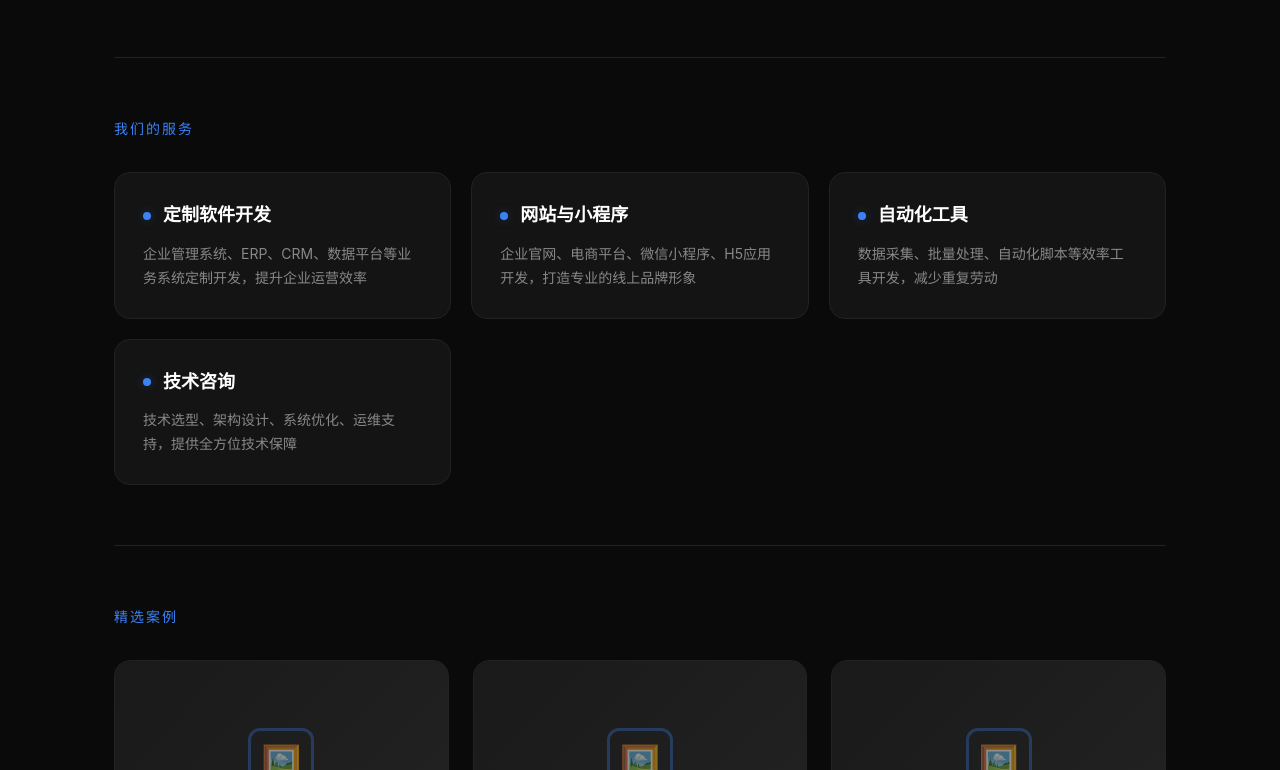
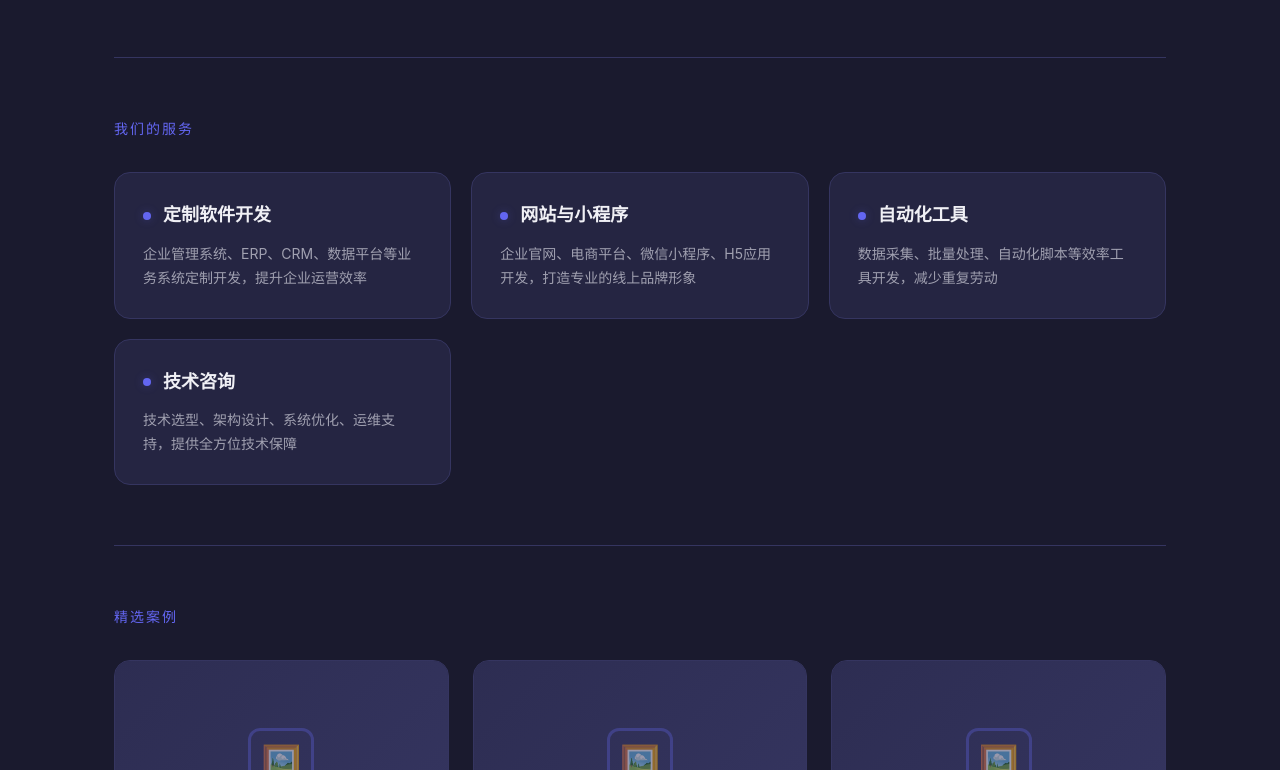
Before and after one commit to yuan71058/DongHao, a plain HTML site: page index.html in a window 1280 px wide. Shown: the part 557-1327 px from the top of the page. Drawn offline with Linux system fonts and the light colour scheme.

Commit message:
调整暗色主题为深蓝灰色调

```diff
--- a/index.html
+++ b/index.html
@@ -8,15 +8,15 @@
         * { margin: 0; padding: 0; box-sizing: border-box; }
 
         :root {
-            --bg: #0a0a0a;
-            --bg-card: #141414;
-            --bg-hover: #1a1a1a;
-            --text: #ffffff;
-            --text-muted: #888888;
-            --accent: #3b82f6;
-            --accent-glow: rgba(59, 130, 246, 0.3);
-            --border: #222222;
-            --shadow: rgba(0, 0, 0, 0.5);
+            --bg: #1a1a2e;
+            --bg-card: #252542;
+            --bg-hover: #2d2d52;
+            --text: #f0f0f5;
+            --text-muted: #a0a0b0;
+            --accent: #6366f1;
+            --accent-glow: rgba(99, 102, 241, 0.3);
+            --border: #353560;
+            --shadow: rgba(0, 0, 0, 0.3);
         }
 
         [data-theme="light"] {
```
